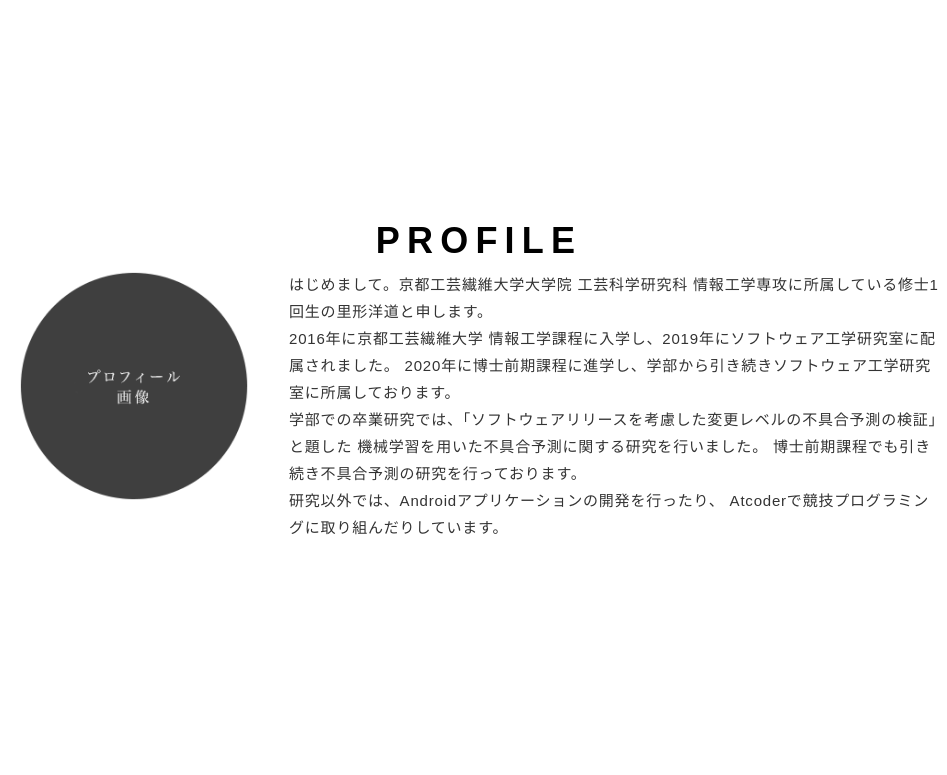
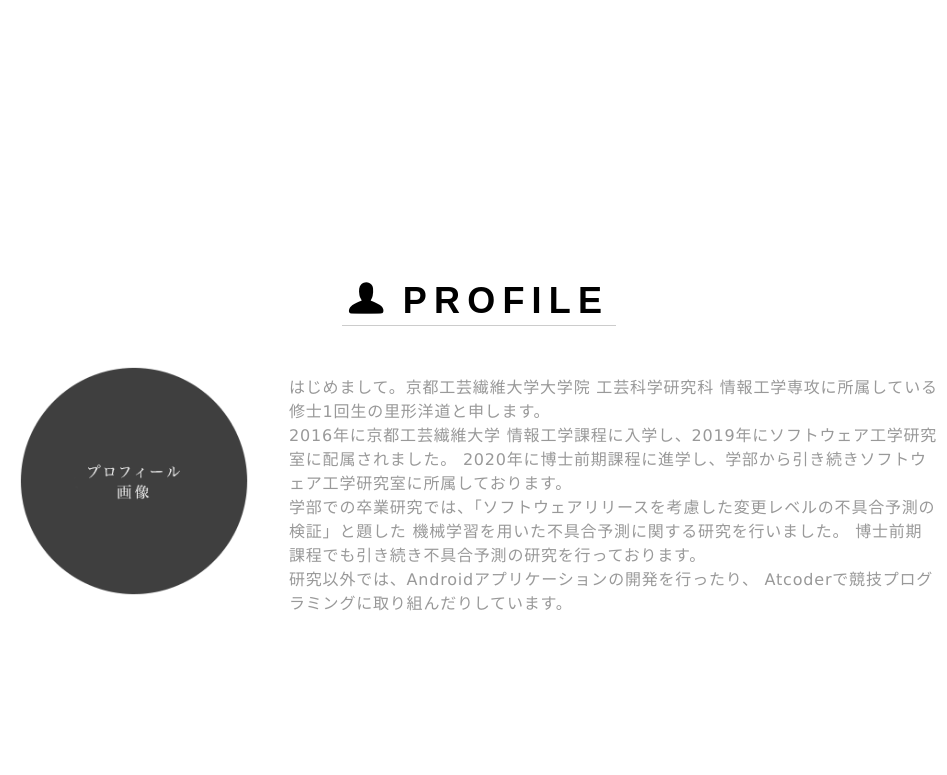
Before and after one commit to sugar69/sugar69.github.io, a plain HTML site: page index.html in a window 1280 px wide. Shown: the part 600-1375 px from the top of the page, without its empty margins (161-1108 px from the left). Drawn offline with nearby package versions, Linux system fonts and the light colour scheme.

Commit message:
bag fix?

```diff
--- a/index.html
+++ b/index.html
@@ -20,7 +20,7 @@
   <link href="css/style.css" media="all" rel="stylesheet" type="text/css" />
   <link rel="shortcut icon" href="img/favicon.ico" />
   <!-- ↓　追加のアイコンのフォントのリンク -->
-  <!-- <link rel="stylesheet" href="font/LigatureSymbols/style.css"> -->
+  <link rel="stylesheet" href="font/LigatureSymbols/style.css" />
 </head>
 
 <body>
```
